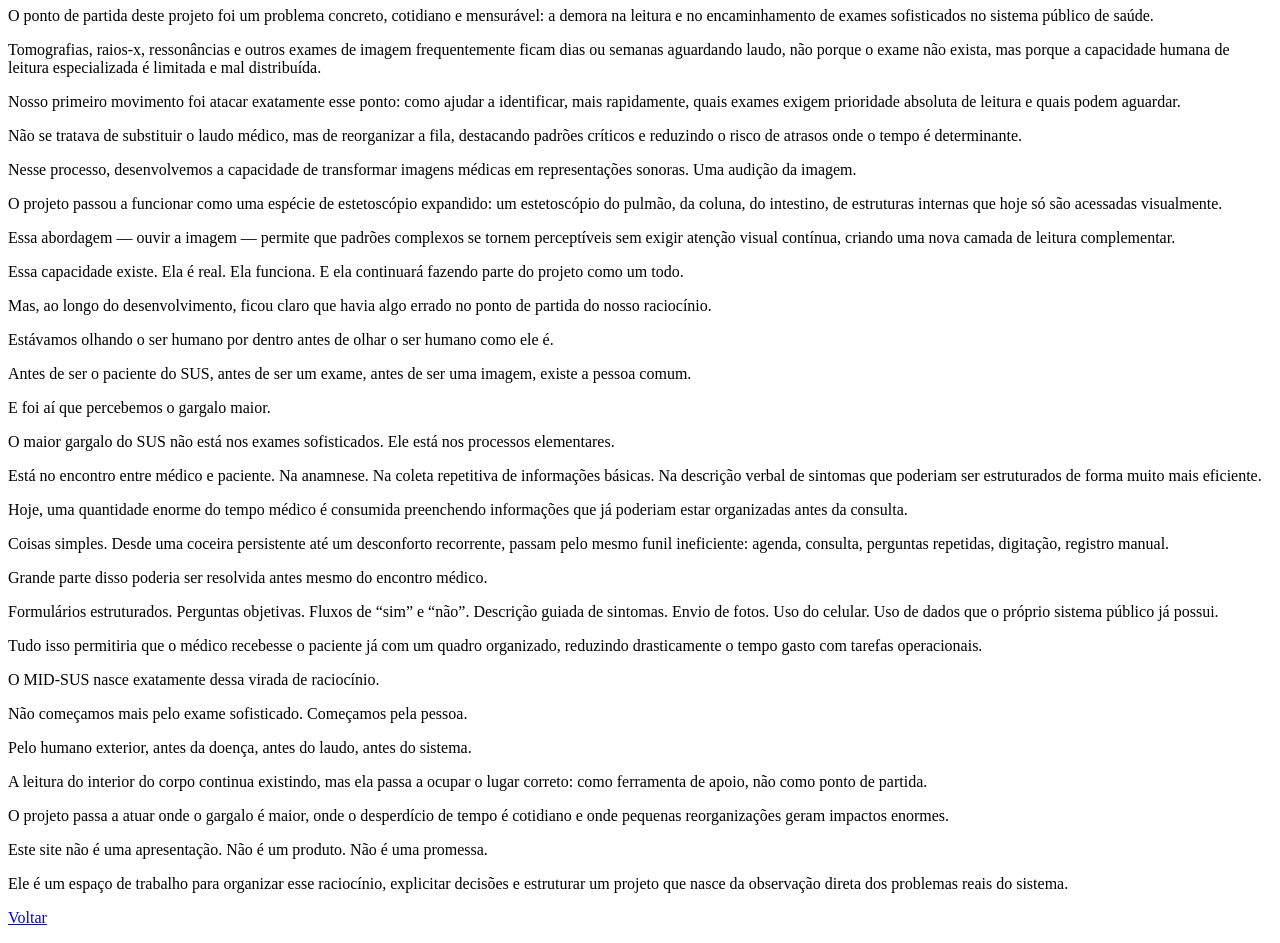
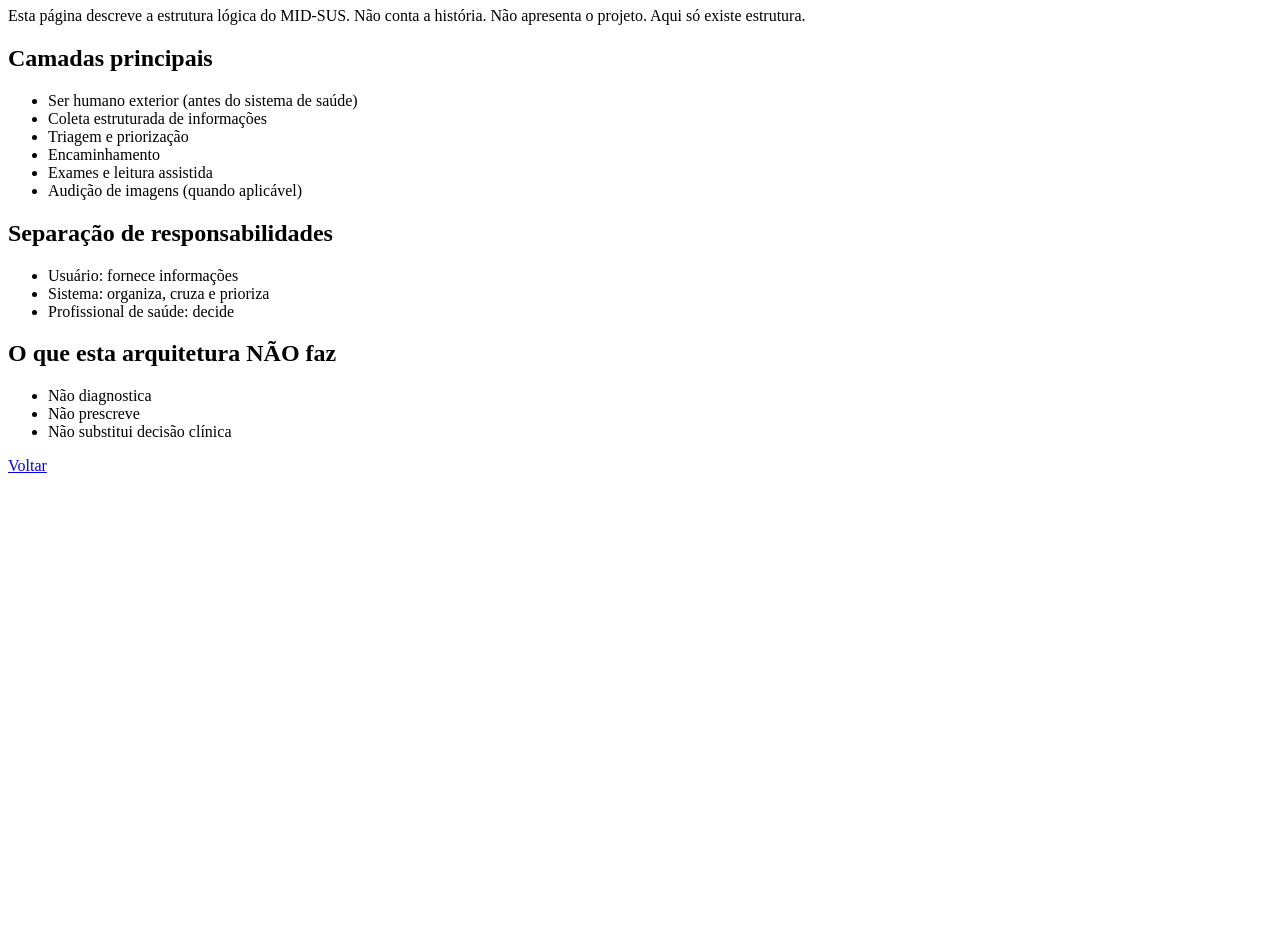
Before and after one commit to LUIZ-CUTITA/psiu-site, a plain HTML site: page arquitetura.html in a window 1280 px wide. Shown: the part 73-1016 px from the top of the page. After the commit the page ends 800 px from the top, so only its background shows below. Drawn offline with Linux system fonts and the light colour scheme.

Commit message:
Update arquitetura.html

```diff
--- a/arquitetura.html
+++ b/arquitetura.html
@@ -2,186 +2,46 @@
 <html lang="pt-BR">
 <head>
   <meta charset="UTF-8">
-  <title>MID-SUS — Como esse processo surgiu</title>
+  <title>Arquitetura do MID-SUS</title>
 </head>
 <body>
 
-<h1>Como esse processo surgiu</h1>
+<h1>Arquitetura do MID-SUS</h1>
 
 <p>
-O ponto de partida deste projeto foi um problema concreto, cotidiano e mensurável:
-a demora na leitura e no encaminhamento de exames sofisticados no sistema público de saúde.
+Esta página descreve a estrutura lógica do MID-SUS.
+Não conta a história. Não apresenta o projeto.
+Aqui só existe estrutura.
 </p>
 
-<p>
-Tomografias, raios-x, ressonâncias e outros exames de imagem
-frequentemente ficam dias ou semanas aguardando laudo,
-não porque o exame não exista,
-mas porque a capacidade humana de leitura especializada é limitada
-e mal distribuída.
-</p>
+<h2>Camadas principais</h2>
 
-<p>
-Nosso primeiro movimento foi atacar exatamente esse ponto:
-como ajudar a identificar, mais rapidamente,
-quais exames exigem prioridade absoluta de leitura
-e quais podem aguardar.
-</p>
+<ul>
+  <li>Ser humano exterior (antes do sistema de saúde)</li>
+  <li>Coleta estruturada de informações</li>
+  <li>Triagem e priorização</li>
+  <li>Encaminhamento</li>
+  <li>Exames e leitura assistida</li>
+  <li>Audição de imagens (quando aplicável)</li>
+</ul>
 
-<p>
-Não se tratava de substituir o laudo médico,
-mas de reorganizar a fila,
-destacando padrões críticos
-e reduzindo o risco de atrasos onde o tempo é determinante.
-</p>
+<h2>Separação de responsabilidades</h2>
 
-<p>
-Nesse processo, desenvolvemos a capacidade de transformar imagens médicas
-em representações sonoras.
-Uma audição da imagem.
-</p>
+<ul>
+  <li>Usuário: fornece informações</li>
+  <li>Sistema: organiza, cruza e prioriza</li>
+  <li>Profissional de saúde: decide</li>
+</ul>
 
-<p>
-O projeto passou a funcionar como uma espécie de estetoscópio expandido:
-um estetoscópio do pulmão,
-da coluna,
-do intestino,
-de estruturas internas que hoje só são acessadas visualmente.
-</p>
+<h2>O que esta arquitetura NÃO faz</h2>
 
-<p>
-Essa abordagem — ouvir a imagem —
-permite que padrões complexos se tornem perceptíveis
-sem exigir atenção visual contínua,
-criando uma nova camada de leitura complementar.
-</p>
+<ul>
+  <li>Não diagnostica</li>
+  <li>Não prescreve</li>
+  <li>Não substitui decisão clínica</li>
+</ul>
 
-<p>
-Essa capacidade existe.
-Ela é real.
-Ela funciona.
-E ela continuará fazendo parte do projeto como um todo.
-</p>
-
-<p>
-Mas, ao longo do desenvolvimento, ficou claro que havia algo errado
-no ponto de partida do nosso raciocínio.
-</p>
-
-<p>
-Estávamos olhando o ser humano por dentro
-antes de olhar o ser humano como ele é.
-</p>
-
-<p>
-Antes de ser o paciente do SUS,
-antes de ser um exame,
-antes de ser uma imagem,
-existe a pessoa comum.
-</p>
-
-<p>
-E foi aí que percebemos o gargalo maior.
-</p>
-
-<p>
-O maior gargalo do SUS não está nos exames sofisticados.
-Ele está nos processos elementares.
-</p>
-
-<p>
-Está no encontro entre médico e paciente.
-Na anamnese.
-Na coleta repetitiva de informações básicas.
-Na descrição verbal de sintomas
-que poderiam ser estruturados de forma muito mais eficiente.
-</p>
-
-<p>
-Hoje, uma quantidade enorme do tempo médico
-é consumida preenchendo informações
-que já poderiam estar organizadas antes da consulta.
-</p>
-
-<p>
-Coisas simples.
-Desde uma coceira persistente
-até um desconforto recorrente,
-passam pelo mesmo funil ineficiente:
-agenda,
-consulta,
-perguntas repetidas,
-digitação,
-registro manual.
-</p>
-
-<p>
-Grande parte disso poderia ser resolvida
-antes mesmo do encontro médico.
-</p>
-
-<p>
-Formulários estruturados.
-Perguntas objetivas.
-Fluxos de “sim” e “não”.
-Descrição guiada de sintomas.
-Envio de fotos.
-Uso do celular.
-Uso de dados que o próprio sistema público já possui.
-</p>
-
-<p>
-Tudo isso permitiria que o médico
-recebesse o paciente já com um quadro organizado,
-reduzindo drasticamente o tempo gasto com tarefas operacionais.
-</p>
-
-<p>
-O MID-SUS nasce exatamente dessa virada de raciocínio.
-</p>
-
-<p>
-Não começamos mais pelo exame sofisticado.
-Começamos pela pessoa.
-</p>
-
-<p>
-Pelo humano exterior,
-antes da doença,
-antes do laudo,
-antes do sistema.
-</p>
-
-<p>
-A leitura do interior do corpo continua existindo,
-mas ela passa a ocupar o lugar correto:
-como ferramenta de apoio,
-não como ponto de partida.
-</p>
-
-<p>
-O projeto passa a atuar onde o gargalo é maior,
-onde o desperdício de tempo é cotidiano
-e onde pequenas reorganizações geram impactos enormes.
-</p>
-
-<p>
-Este site não é uma apresentação.
-Não é um produto.
-Não é uma promessa.
-</p>
-
-<p>
-Ele é um espaço de trabalho
-para organizar esse raciocínio,
-explicitar decisões
-e estruturar um projeto que nasce da observação direta
-dos problemas reais do sistema.
-</p>
-
-<p>
-<a href="index.html">Voltar</a>
-</p>
+<p><a href="index.html">Voltar</a></p>
 
 </body>
 </html>
```
